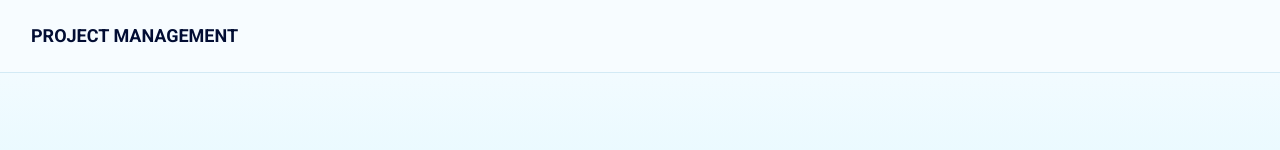
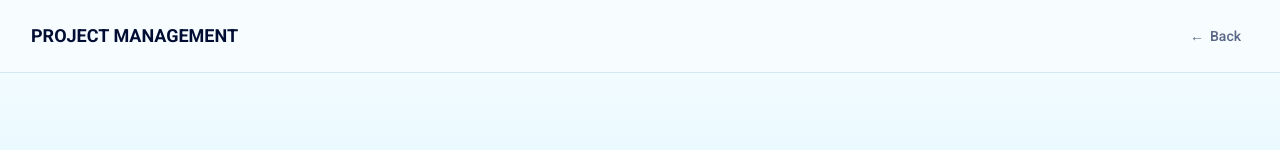
Before and after one commit to travinhcot/Project-Management-Tools, a Next.js app in the folder frontend/: page /sign-in in a window 1280 px wide. Shown: the top 150 px of the page. Built offline with nearby package versions, Linux system fonts and the light colour scheme.

Commit message:
add a back button

```diff
--- a/frontend/src/app/(auth)/sign-in/page.tsx
+++ b/frontend/src/app/(auth)/sign-in/page.tsx
@@ -1,4 +1,5 @@
 import type { Metadata } from "next";
+import Link from "next/link";
 import { LogoLoader } from "@/shared/components/LogoLoader";
 import { SignInFlow } from "@/features/auth/components/SignInFlow";
 import { safeNextPath } from "@/shared/auth/redirect";
@@ -22,6 +23,12 @@ export default async function Page({
         <span className="whitespace-pre-wrap text-base font-bold uppercase text-ink sm:text-lg">
           Project Management
         </span>
+        <Link
+          href="/"
+          className="inline-flex items-center gap-1.5 rounded-lg px-2 py-1 text-sm font-medium text-muted transition hover:bg-chrome hover:text-ink"
+        >
+          <span aria-hidden="true">←</span> Back
+        </Link>
       </header>
       <main className="flex flex-1 flex-col items-center bg-hub gap-8 px-4 pb-20 pt-10 sm:pt-[72px]">
         <div className="flex flex-col items-center gap-1.5 text-center">
```
